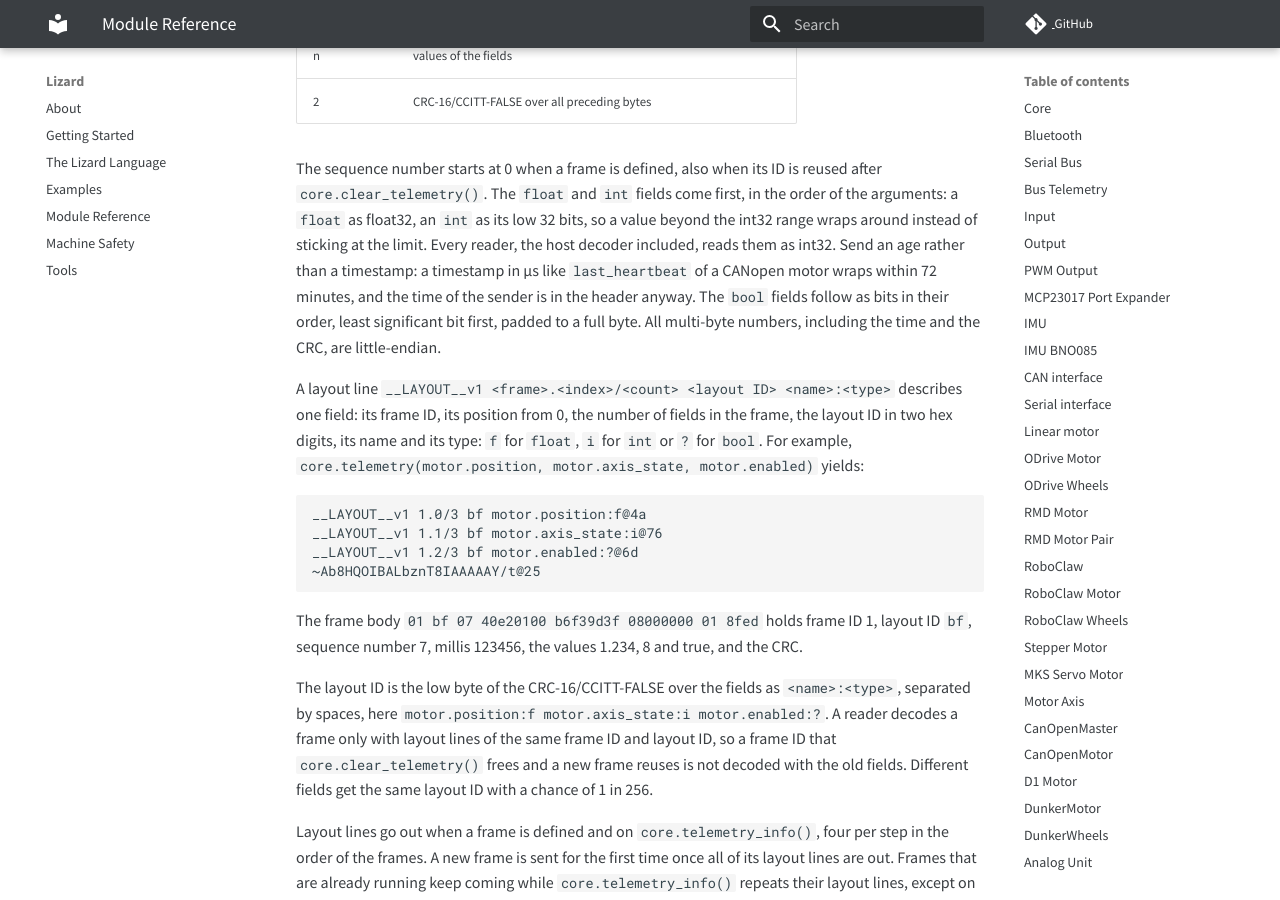
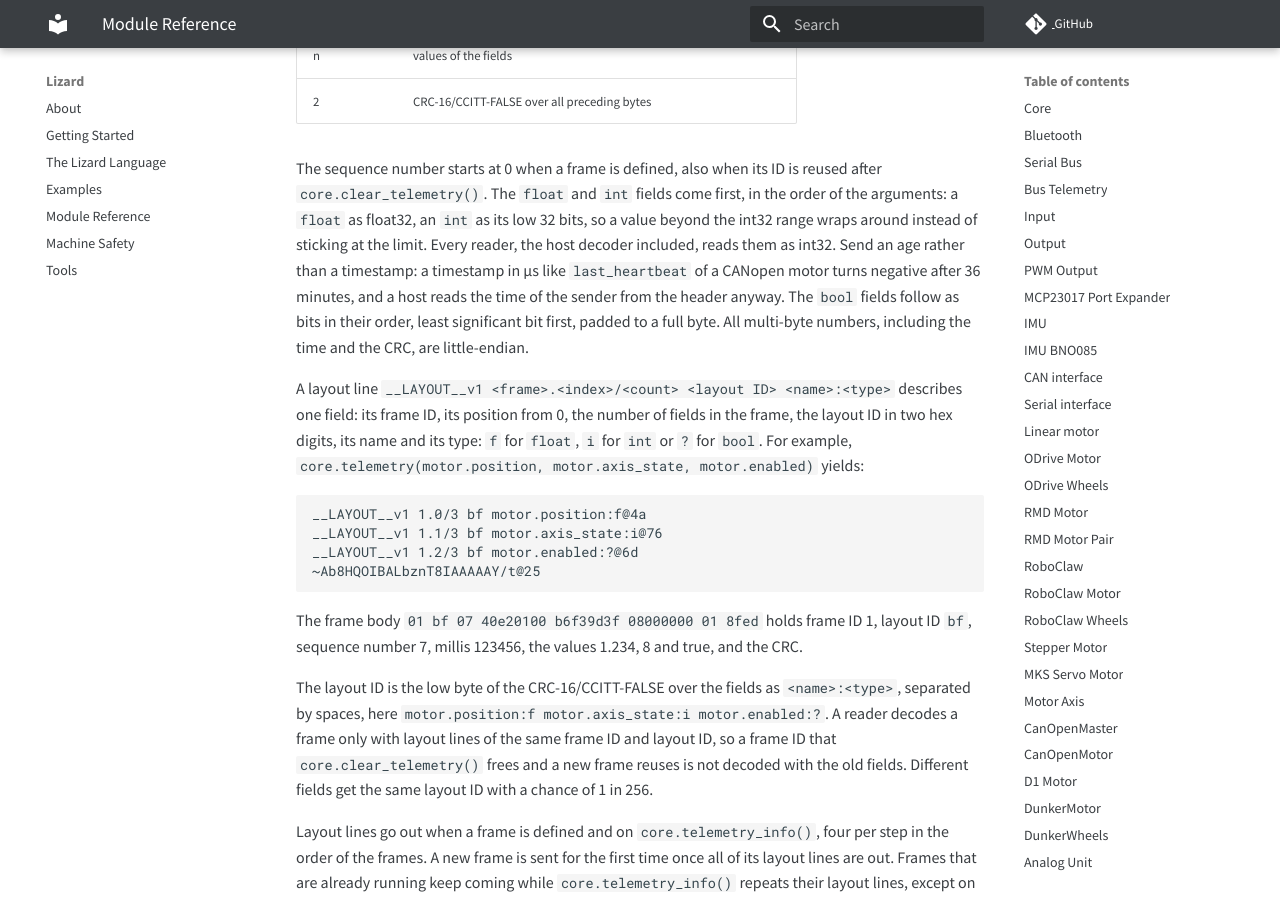
Before and after one commit to zauberzeug/lizard, an MkDocs documentation site: the page built from docs/module_reference.md, in a window 1280 px wide and 900 px high, scrolled down 3633 px. Built offline with MkDocs 1.6.1 and Material for MkDocs 9.7.7, drawn with Linux system fonts in a browser that asks for light colours; comment, search, counter and statistics services are not loaded; some of the changed text lies outside the part shown.

Commit message:
Correct the wording on timestamps and mirrored ints in the frame docs
A µs timestamp read as int32 turns negative after 36 minutes, not only
at the full wrap after 72. Only a host reads the time of the sender
from the header; a BusTelemetry mirror has no property for it yet. A
mirrored int beyond the int32 range wraps around, it does not stay
negative.

Co-Authored-By: Claude Fable 5.1 <noreply@anthropic.com>
Claude-Session: https://claude.ai/code/session_01WgKVNYgCWNAwZe9pB1L2vi

```diff
--- a/docs/module_reference.md
+++ b/docs/module_reference.md
@@ -109,7 +109,7 @@ A frame line is `~<base64>@xx`: a tilde, the Base64 encoding of the frame body (
 The sequence number starts at 0 when a frame is defined, also when its ID is reused after `core.clear_telemetry()`.
 The `float` and `int` fields come first, in the order of the arguments: a `float` as float32, an `int` as its low 32 bits, so a value beyond the int32 range wraps around instead of sticking at the limit.
 Every reader, the host decoder included, reads them as int32.
-Send an age rather than a timestamp: a timestamp in µs like `last_heartbeat` of a CANopen motor wraps within 72 minutes, and the time of the sender is in the header anyway.
+Send an age rather than a timestamp: a timestamp in µs like `last_heartbeat` of a CANopen motor turns negative after 36 minutes, and a host reads the time of the sender from the header anyway.
 The `bool` fields follow as bits in their order, least significant bit first, padded to a full byte.
 All multi-byte numbers, including the time and the CRC, are little-endian.
 
```
Also changed, not shown: other parts of docs/module_reference.md (+1 -1 lines).
